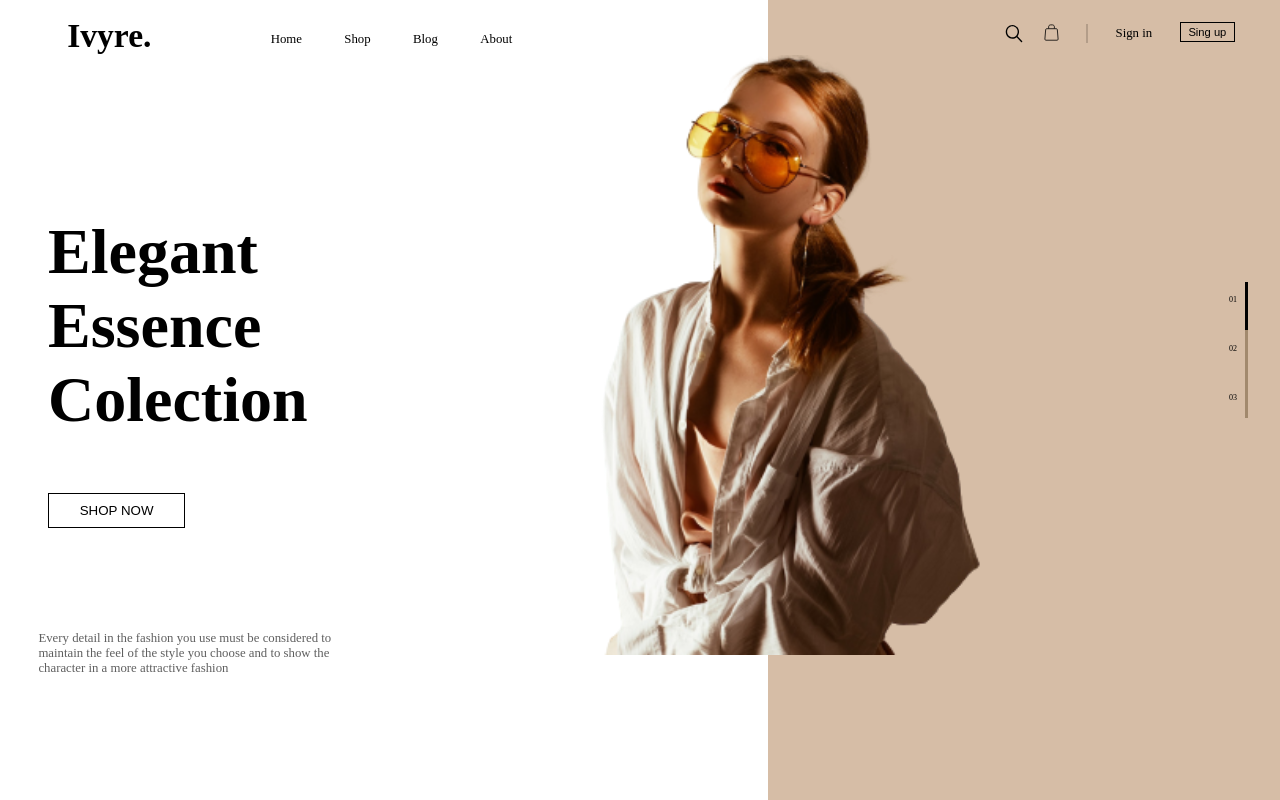
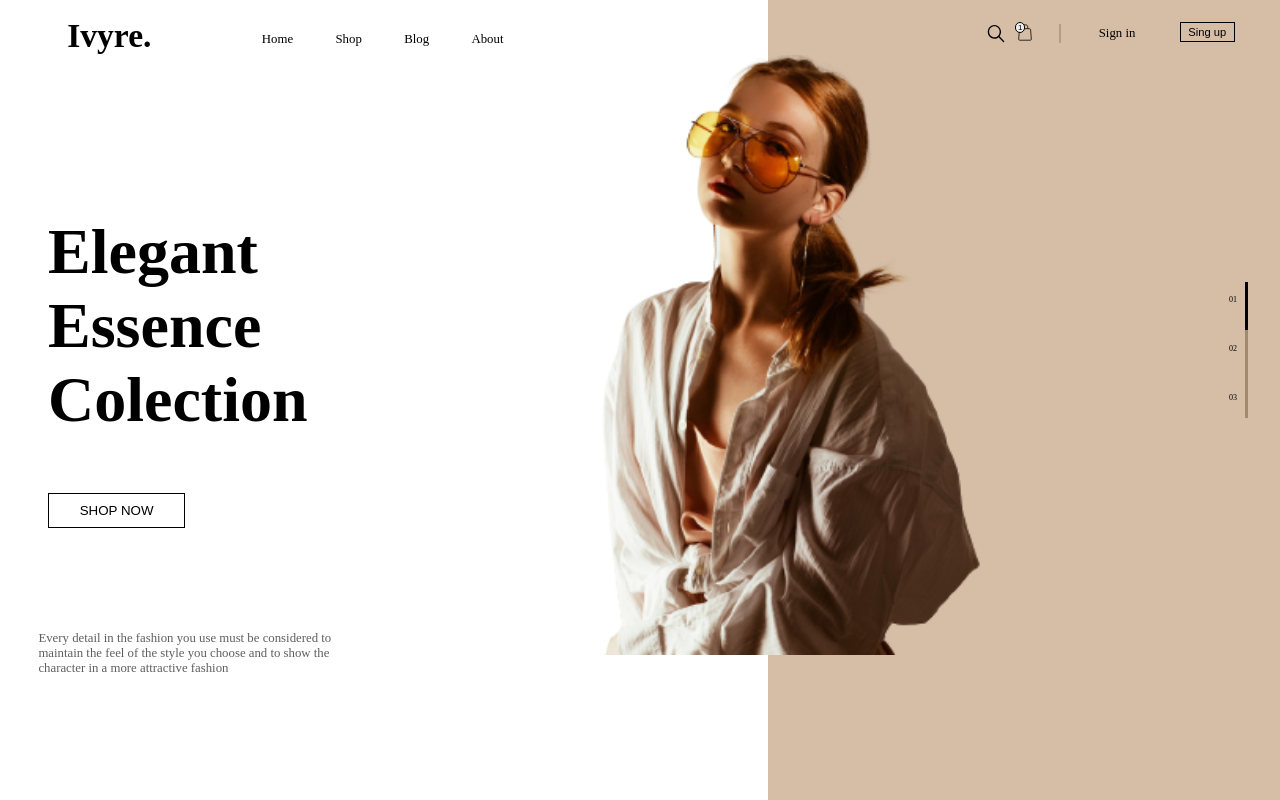
Before and after one commit to Joakispiller/tareaivyre, a plain HTML site: page index.html in a window 1280 px wide. Drawn offline with Linux system fonts and the light colour scheme.

Commit message:
hice el 1 arriba de la bolsa

```diff
--- a/estilo.css
+++ b/estilo.css
@@ -26,6 +26,16 @@ nav{
 }
 /* nav lado derecho */
 
+ .uno{
+    font-size: 0.5rem;
+    padding: 0.001em 0.2em;
+    border: 0.0163rem solid black;
+    border-radius: 7rem;
+    position: relative;
+    right: 8em;
+    bottom: -2em;
+
+ }
 .svg, .svg1{
     margin-top: 1.4em;
     width: 1.4rem;
@@ -41,13 +51,13 @@ width: 0.063rem;
 border-left: 0.125rem solid rgba(99, 83, 68, 0.3 );
 height: 1.2rem ;
 margin-top: 1.5em;
-margin-left: -1.8em;
+margin-left: -4.6em;
 }
 
 .sign{
     margin-top: 2em;
     font-size: 0.8rem;
-    margin-left: -4em;
+    margin-left: -6em;
 }
 
 .botonup{
--- a/index.html
+++ b/index.html
@@ -27,7 +27,9 @@
             <!--derecha -->
 
            <div><img class="svg1" src="lupita.svg" alt=""></div>
+
             <div><img class="svg" src="bolso.svg" alt=""></div>
+            <div><button class="uno">1</button></div>
             <div><hr class="miniraya" /></div>
             <div><p class="sign" >Sign in</p></div>
             <div> <button class="botonup">Sing up</button></div>
```
